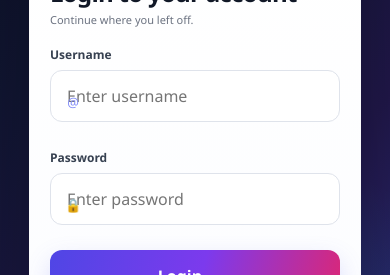
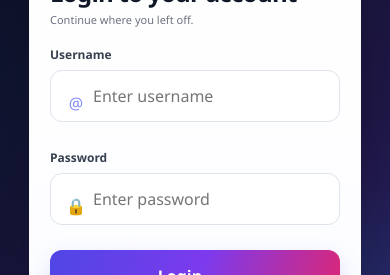
Before and after one commit to Mantus208/taratarini-vision, a React (Vite) app in the folder client/: page / in a window 390 px wide. Shown: the part 451-726 px from the top of the page. Built offline with nearby package versions, Linux system fonts and the light colour scheme.

Commit message:
Mobile responsive collection.css-5

```diff
--- a/client/src/styles/responsive.css
+++ b/client/src/styles/responsive.css
@@ -311,10 +311,26 @@
   .auth-form {
     padding: 20px !important;
   }
-
+  .auth-input-wrap {
+    position: relative !important;
+    display: block !important;
+    width: 100% !important;
+  }
+  .auth-input-icon {
+    position: absolute !important;
+    left: 16px !important; /* Icon ko left se thodi jagah dena */
+    top: 50% !important; /* Ekdum center (upar se) */
+    transform: translateY(-50%) !important; /* Perfect vertical center fix */
+    z-index: 2 !important;
+    margin: 0 !important;
+    font-size: 16px !important;
+  }
   .auth-input-wrap input {
+    width: 100% !important;
+    /* DHYAN DEIN: Yahan 42px left-padding di gayi hai taaki text icon ke baad shuru ho */
+    padding: 14px 16px 14px 42px !important;
     font-size: 16px !important;
-    /* Input padding nahi chhedi hai, taaki Icon aapas me na takraye */
+    box-sizing: border-box !important;
   }
 
   .auth-submit {
```
